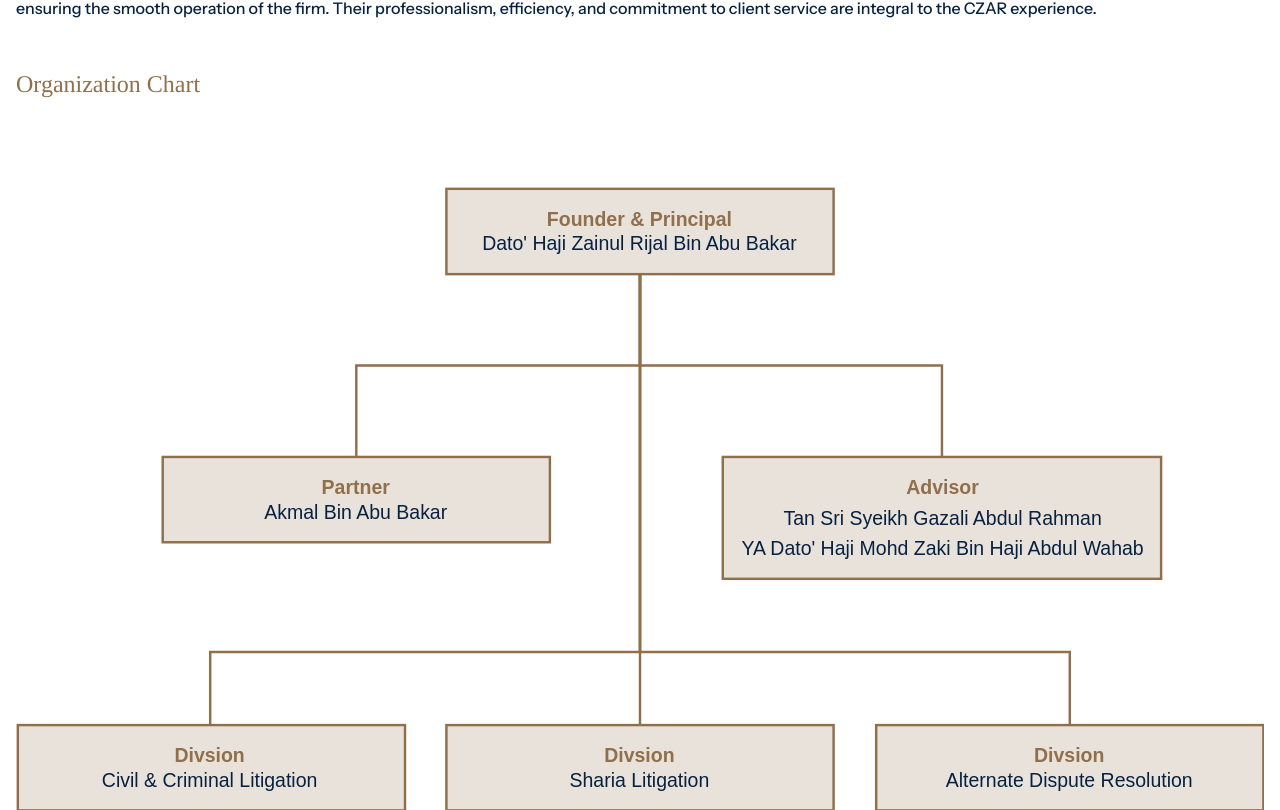
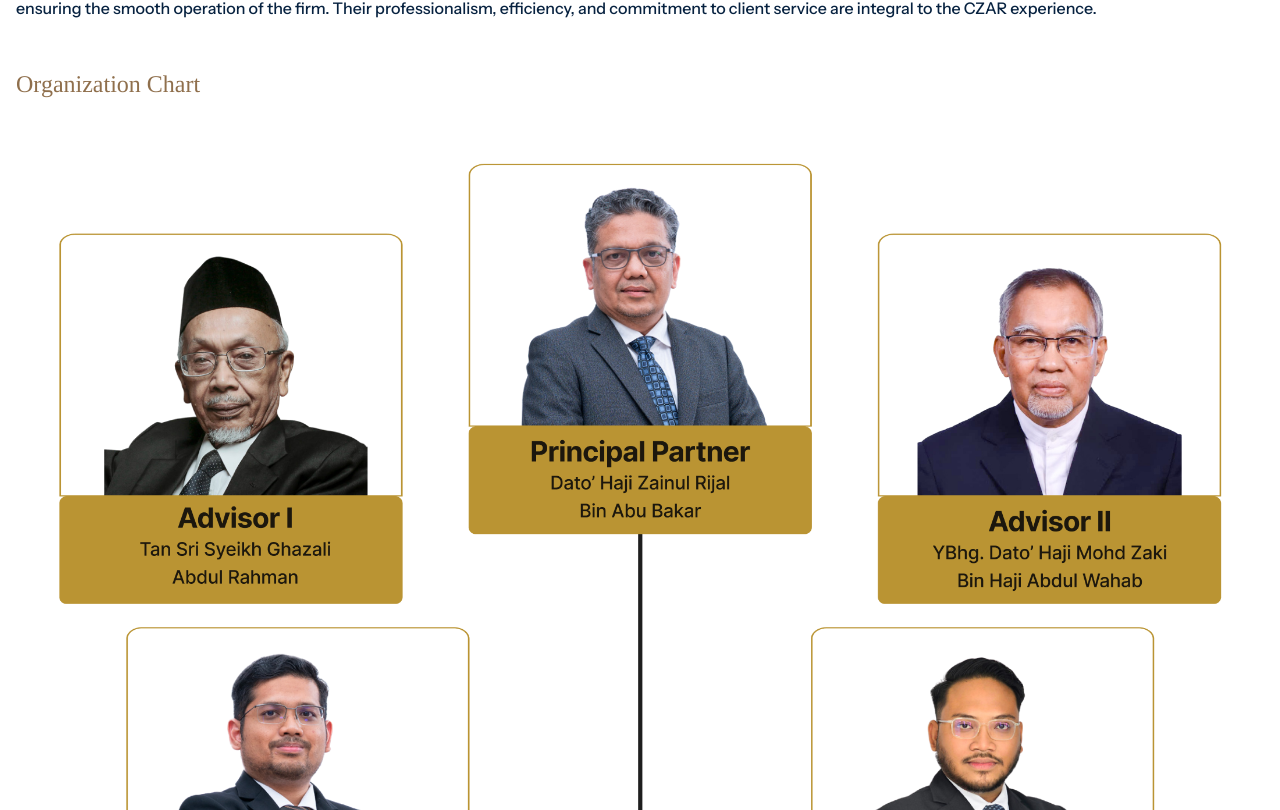
Before and after one commit to haziqfiqri/lawfirm-landing-page, a Next.js app: page /about-us/our-people in a window 1280 px wide. Shown: the part 1610-2420 px from the top of the page. Built offline with nearby package versions, Linux system fonts and the light colour scheme.

Commit message:
revision: content

```diff
--- a/src/app/about-us/our-people/page.tsx
+++ b/src/app/about-us/our-people/page.tsx
@@ -63,11 +63,11 @@ export default function Page() {
               </h1>
             </div>
             <Image
-              src={"/assets/section-banners/organization_chart.svg"}
+              src={"/assets/section-banners/org_chart.png"}
               width={0}
               height={0}
               sizes="100vw 100vh"
-              className="w-full h-full object-contain aspect-video"
+              className="w-full h-full object-contain"
               alt={"alt"}
             />
           </div>
```
Also changed, not shown: public/assets/section-banners/org_chart.png (added).
